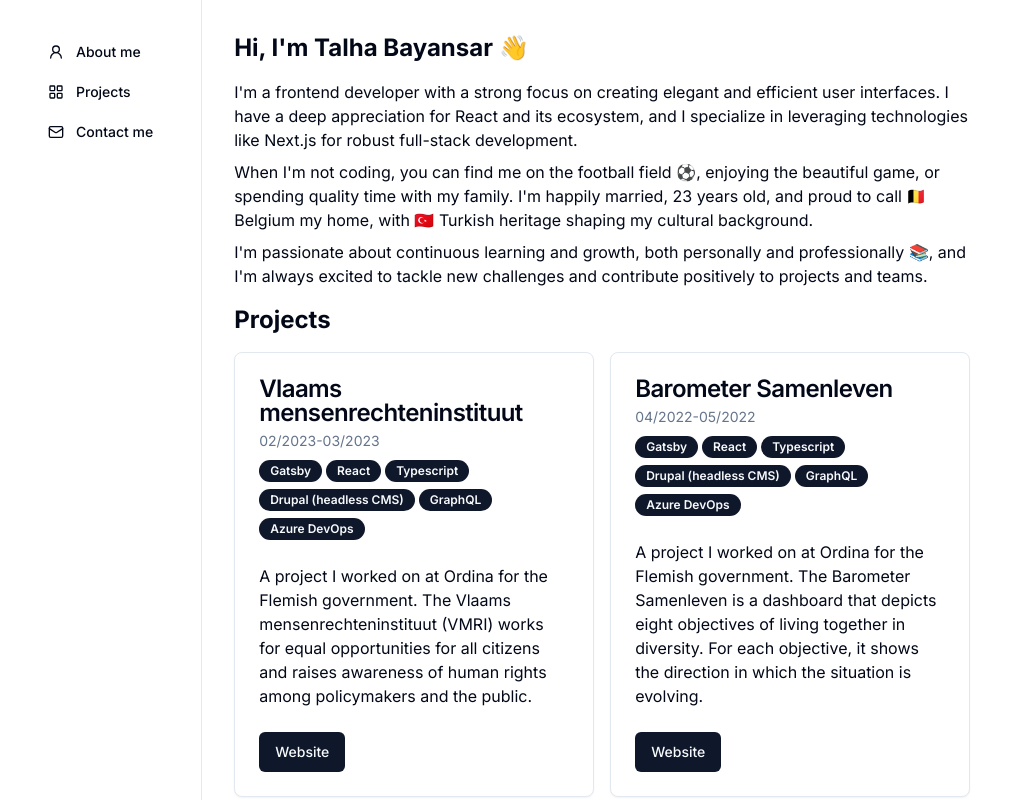
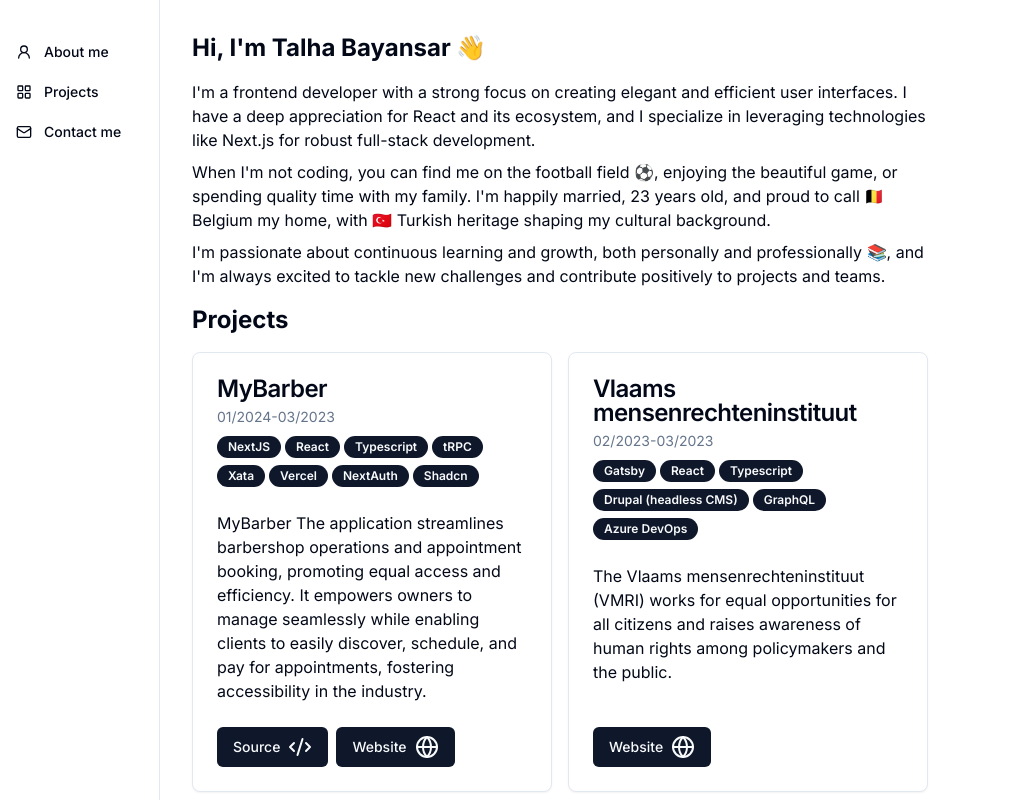
Before and after one commit to Talha-Bayansar/portfolio, a Next.js app: page / in a window 1280 px wide. Shown: the top 800 px of the page, without its empty margins (0-1017 px from the left). Built offline with nearby package versions, Linux system fonts and the light colour scheme.

Commit message:
making small adjustments to the scrolling behaviour

```diff
--- a/package.json
+++ b/package.json
@@ -9,6 +9,7 @@
     "lint": "next lint"
   },
   "dependencies": {
+    "@radix-ui/react-accordion": "^1.1.2",
     "@radix-ui/react-scroll-area": "^1.0.5",
     "@radix-ui/react-slot": "^1.0.2",
     "class-variance-authority": "^0.7.0",
--- a/src/app/layout.tsx
+++ b/src/app/layout.tsx
@@ -21,16 +21,16 @@ export default function RootLayout({
   children: React.ReactNode;
 }) {
   return (
-    <html lang="en" suppressHydrationWarning>
+    <html lang="en" className="scroll-smooth" suppressHydrationWarning>
       <head />
       <body
         className={cn(
-          "min-h-screen bg-background font-sans antialiased flex",
+          "h-screen bg-background font-sans antialiased flex",
           fontSans.variable
         )}
       >
         <Navigation />
-        {children}
+        <div className="ml-40">{children}</div>
       </body>
     </html>
   );
--- a/src/app/page.tsx
+++ b/src/app/page.tsx
@@ -1,14 +1,11 @@
 import { AboutMeSection } from "@/components/sections/AboutMeSection";
 import { ProjectsSection } from "@/components/sections/ProjectsSection";
-import { ScrollArea } from "@/components/ui/scroll-area";
 
 export default function Home() {
   return (
-    <ScrollArea>
-      <main className="flex flex-col gap-4 p-8 max-w-[800px]">
-        <AboutMeSection />
-        <ProjectsSection />
-      </main>
-    </ScrollArea>
+    <main className="flex flex-col gap-4 p-8 max-w-[800px]">
+      <AboutMeSection />
+      <ProjectsSection />
+    </main>
   );
 }
--- a/src/components/ProjectCard.tsx
+++ b/src/components/ProjectCard.tsx
@@ -11,6 +11,13 @@ import { Project } from "@/lib/projects";
 import { Button } from "./ui/button";
 import Link from "next/link";
 import { Badge } from "./ui/badge";
+import {
+  Accordion,
+  AccordionItem,
+  AccordionTrigger,
+  AccordionContent,
+} from "./ui/accordion";
+import { CodeXml, Globe } from "lucide-react";
 
 type Props = {
   project: Project;
@@ -18,7 +25,7 @@ type Props = {
 
 export const ProjectCard = ({ project }: Props) => {
   return (
-    <Card className="h-full">
+    <Card className="h-full flex flex-col">
       <CardHeader>
         <CardTitle>{project.name}</CardTitle>
         <CardDescription>{project.period}</CardDescription>
@@ -30,19 +37,37 @@ export const ProjectCard = ({ project }: Props) => {
           ))}
         </ul>
       </CardHeader>
-      <CardContent>{project.description}</CardContent>
-      <CardFooter>
+      <CardContent className="flex-grow">
+        {/* <Accordion type="single" collapsible>
+          <AccordionItem value={project.name}>
+            <AccordionTrigger>Description</AccordionTrigger>
+            <AccordionContent>{project.description}</AccordionContent>
+          </AccordionItem>
+        </Accordion> */}
+        {project.description}
+      </CardContent>
+      <CardFooter className="gap-2">
         {project.sourceLink && (
           <Button asChild>
-            <Link target="_blank" href={project.sourceLink}>
-              Source
+            <Link
+              target="_blank"
+              className="flex gap-2"
+              href={project.sourceLink}
+            >
+              <span>Source</span>
+              <CodeXml />
             </Link>
           </Button>
         )}
         {project.websiteLink && (
           <Button asChild>
-            <Link target="_blank" href={project.websiteLink}>
-              Website
+            <Link
+              target="_blank"
+              className="flex gap-2"
+              href={project.websiteLink}
+            >
+              <span>Website</span>
+              <Globe />
             </Link>
           </Button>
         )}
--- a/src/components/layout/Navigation.tsx
+++ b/src/components/layout/Navigation.tsx
@@ -6,7 +6,7 @@ import { buttonVariants } from "../ui/button";
 
 export const Navigation = () => {
   return (
-    <nav className="hidden md:flex md:flex-col p-8 text-sm font-medium border-r">
+    <nav className="hidden fixed left-0 top-0 bottom-0 md:flex md:flex-col pt-8 w-40 text-sm font-medium border-r">
       <NavigationItem title="About me" href="#about-me" Icon={UserRound} />
       <NavigationItem title="Projects" href="#projects" Icon={LayoutGrid} />
       <NavigationItem title="Contact me" href="#contact-me" Icon={Mail} />
--- a/src/components/sections/ProjectsSection.tsx
+++ b/src/components/sections/ProjectsSection.tsx
@@ -7,7 +7,7 @@ type Props = {};
 
 export const ProjectsSection = (props: Props) => {
   return (
-    <Section title="Projects">
+    <Section id="projects" title="Projects">
       <ul className="grid md:grid-cols-2 gap-4">
         {projects.map((project) => (
           <li key={project.name} className="h-full">
--- /dev/null
+++ b/src/components/ui/accordion.tsx
@@ -0,0 +1,58 @@
+"use client"
+
+import * as React from "react"
+import * as AccordionPrimitive from "@radix-ui/react-accordion"
+import { ChevronDown } from "lucide-react"
+
+import { cn } from "@/lib/utils"
+
+const Accordion = AccordionPrimitive.Root
+
+const AccordionItem = React.forwardRef<
+  React.ElementRef<typeof AccordionPrimitive.Item>,
+  React.ComponentPropsWithoutRef<typeof AccordionPrimitive.Item>
+>(({ className, ...props }, ref) => (
+  <AccordionPrimitive.Item
+    ref={ref}
+    className={cn("border-b", className)}
+    {...props}
+  />
+))
+AccordionItem.displayName = "AccordionItem"
+
+const AccordionTrigger = React.forwardRef<
+  React.ElementRef<typeof AccordionPrimitive.Trigger>,
+  React.ComponentPropsWithoutRef<typeof AccordionPrimitive.Trigger>
+>(({ className, children, ...props }, ref) => (
+  <AccordionPrimitive.Header className="flex">
+    <AccordionPrimitive.Trigger
+      ref={ref}
+      className={cn(
+        "flex flex-1 items-center justify-between py-4 font-medium transition-all hover:underline [&[data-state=open]>svg]:rotate-180",
+        className
+      )}
+      {...props}
+    >
+      {children}
+      <ChevronDown className="h-4 w-4 shrink-0 transition-transform duration-200" />
+    </AccordionPrimitive.Trigger>
+  </AccordionPrimitive.Header>
+))
+AccordionTrigger.displayName = AccordionPrimitive.Trigger.displayName
+
+const AccordionContent = React.forwardRef<
+  React.ElementRef<typeof AccordionPrimitive.Content>,
+  React.ComponentPropsWithoutRef<typeof AccordionPrimitive.Content>
+>(({ className, children, ...props }, ref) => (
+  <AccordionPrimitive.Content
+    ref={ref}
+    className="overflow-hidden text-sm transition-all data-[state=closed]:animate-accordion-up data-[state=open]:animate-accordion-down"
+    {...props}
+  >
+    <div className={cn("pb-4 pt-0", className)}>{children}</div>
+  </AccordionPrimitive.Content>
+))
+
+AccordionContent.displayName = AccordionPrimitive.Content.displayName
+
+export { Accordion, AccordionItem, AccordionTrigger, AccordionContent }
--- a/src/lib/projects.ts
+++ b/src/lib/projects.ts
@@ -10,9 +10,27 @@ export type Project = {
 
 export const projects: Project[] = [
   {
+    name: "MyBarber",
+    description:
+      "MyBarber The application streamlines barbershop operations and appointment booking, promoting equal access and efficiency. It empowers owners to manage seamlessly while enabling clients to easily discover, schedule, and pay for appointments, fostering accessibility in the industry.",
+    period: "01/2024-03/2023",
+    technologies: [
+      "NextJS",
+      "React",
+      "Typescript",
+      "tRPC",
+      "Xata",
+      "Vercel",
+      "NextAuth",
+      "Shadcn",
+    ],
+    websiteLink: "https://myberber.vercel.app/en",
+    sourceLink: "https://github.com/Talha-Bayansar/mybarber",
+  },
+  {
     name: "Vlaams mensenrechteninstituut",
     description:
-      "A project I worked on at Ordina for the Flemish government. The Vlaams mensenrechteninstituut (VMRI) works for equal opportunities for all citizens and raises awareness of human rights among policymakers and the public.",
+      "The Vlaams mensenrechteninstituut (VMRI) works for equal opportunities for all citizens and raises awareness of human rights among policymakers and the public.",
     period: "02/2023-03/2023",
     technologies: [
       "Gatsby",
@@ -27,7 +45,7 @@ export const projects: Project[] = [
   {
     name: "Barometer Samenleven",
     description:
-      "A project I worked on at Ordina for the Flemish government. The Barometer Samenleven is a dashboard that depicts eight objectives of living together in diversity. For each objective, it shows the direction in which the situation is evolving.",
+      "The Barometer Samenleven is a dashboard that depicts eight objectives of living together in diversity. For each objective, it shows the direction in which the situation is evolving.",
     period: "04/2022-05/2022",
     technologies: [
       "Gatsby",
--- a/src/styles/globals.css
+++ b/src/styles/globals.css
@@ -1,6 +1,6 @@
 @tailwind base;
-  @tailwind components;
-  @tailwind utilities;
+@tailwind components;
+@tailwind utilities;
 
   @layer base {
     :root {
```
Also changed, not shown: 1 other file (tests, documents, lock files or other folders).
